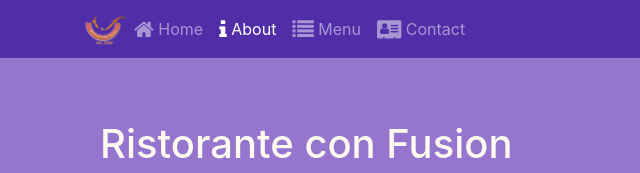
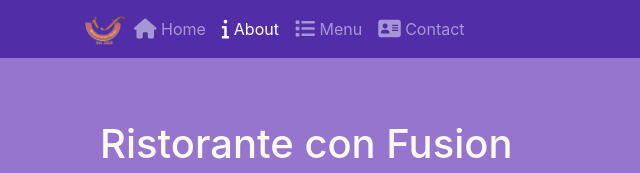
Before and after one commit to Pratush481/Restaurant-site, a website: page aboutus.html in a window 1280 px wide. Shown: the top 173 px of the page, 0-640 px from the left. Drawn offline with Linux system fonts and the light colour scheme.

Commit message:
Update aboutus.html

```diff
--- a/aboutus.html
+++ b/aboutus.html
@@ -7,6 +7,7 @@
     <link rel="stylesheet" href="font-awesome.min.css">
     <link rel="stylesheet" href="bootstrap-social.css">
     <title>Ristorante Con Fusion: About Us</title>
+	<script src="https://kit.fontawesome.com/2a5453fab9.js" crossorigin="anonymous"></script>
 
 </head>
 
```
